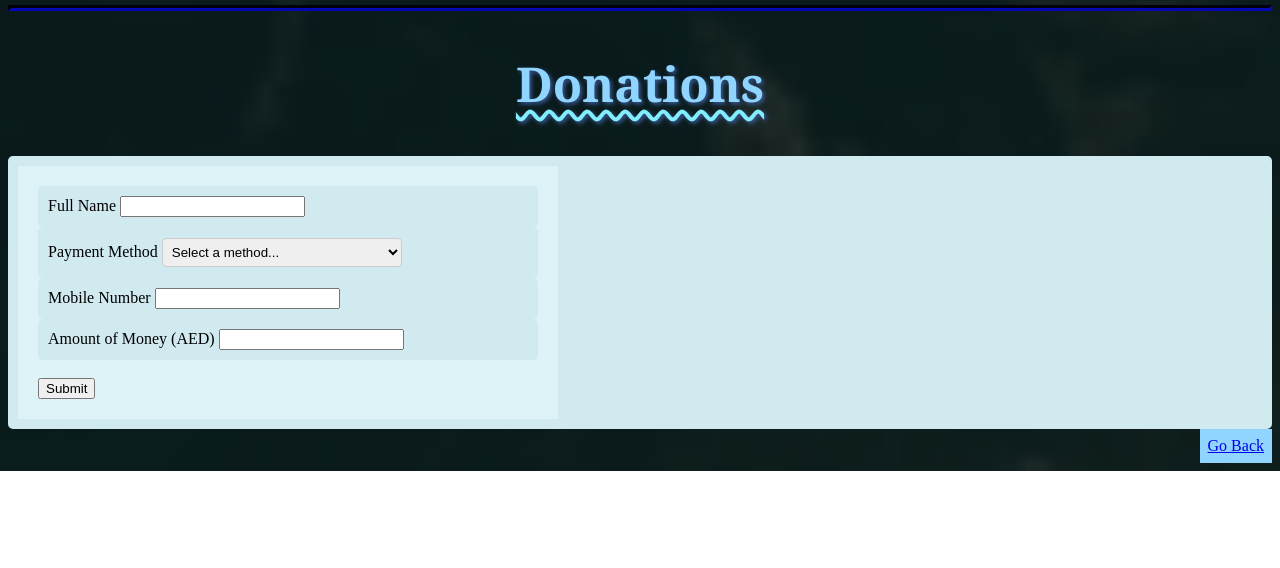
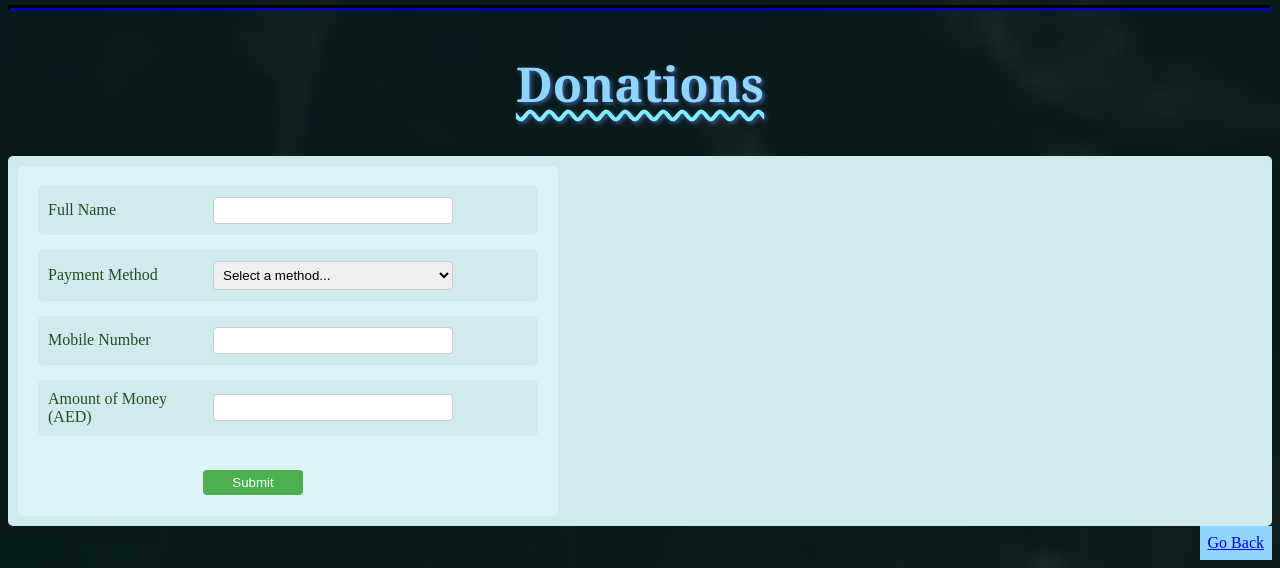
Before and after one commit to HSpace2026/HealSpace2026, a plain HTML site: page index.html in a window 1280 px wide. Shown: the part 7093-7661 px from the top of the page. Before the commit the page ends 7564 px from the top, so only its background shows below. Drawn offline with Linux system fonts and the light colour scheme.

Commit message:
Update HealSpaceFonts.css

```diff
--- a/HealSpaceFonts.css
+++ b/HealSpaceFonts.css
@@ -79,8 +79,22 @@ li a {
       background-color:#90d5ff;
 }
 
-input [type=text], select {
-    width: 50%;
+.form-row {
+    display: flex; /* Use Flexbox for side-by-side layout */
+    align-items: center; /* Vertically align items */
+    margin-bottom: 15px; /* Add space between rows */
+}
+
+.form-row label {
+    /* Set a fixed width for all labels to ensure the inputs start at the same point */
+    width: 150px;
+    margin-right: 15px;
+    color: #234F1E; /* Applying the green color here */
+}
+
+input[type="text"], select {
+    /* The input should take up the remaining space */
+    width: 50%; /* You can adjust this width if needed */
     padding: 5px 5px;
     margin: 1px 0;
     display: inline-block;
@@ -89,7 +103,7 @@ input [type=text], select {
     box-sizing: border-box;
 }
 
-input [type=submit] {
+input[type="submit"] {
     width: 20%;
     background-color: #4caf50;
     color: white;
@@ -98,14 +112,22 @@ input [type=submit] {
     border: none;
     border-radius: 4px;
     cursor: pointer;
+    margin-left: 165px; /* Add margin to align it with the input fields */
 }
 
-input [type=submit]:hover {
-    background-color: #45a049;
+input[type="submit"]:hover {
+    background-color: #45a049
+}
+
+form { /* Targeting the form directly instead of the outer div */
+    border-radius: 5px;
+    background-color:#d1eaf0;
+    padding: 10px;
 }
 
 div {
     border-radius: 5px;
     background-color:#d1eaf0;
     padding: 10px;
+
 }
```
